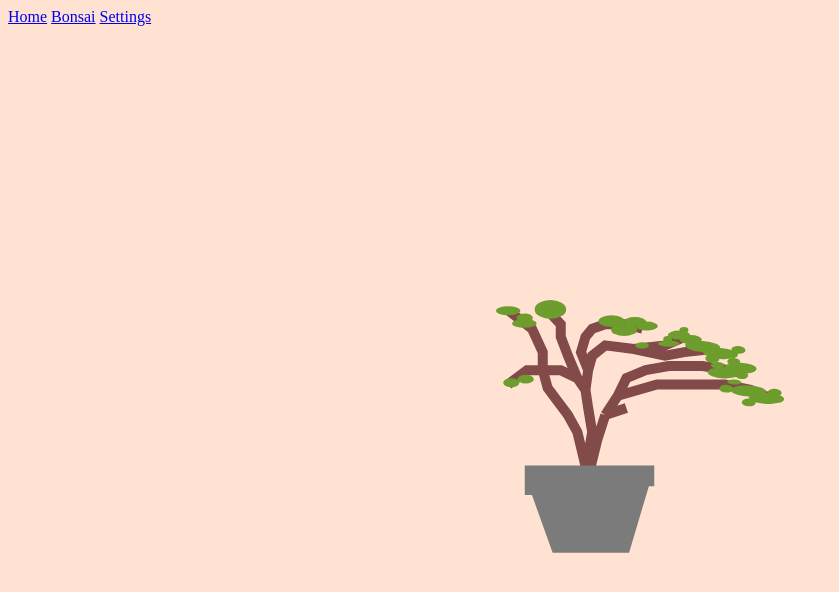
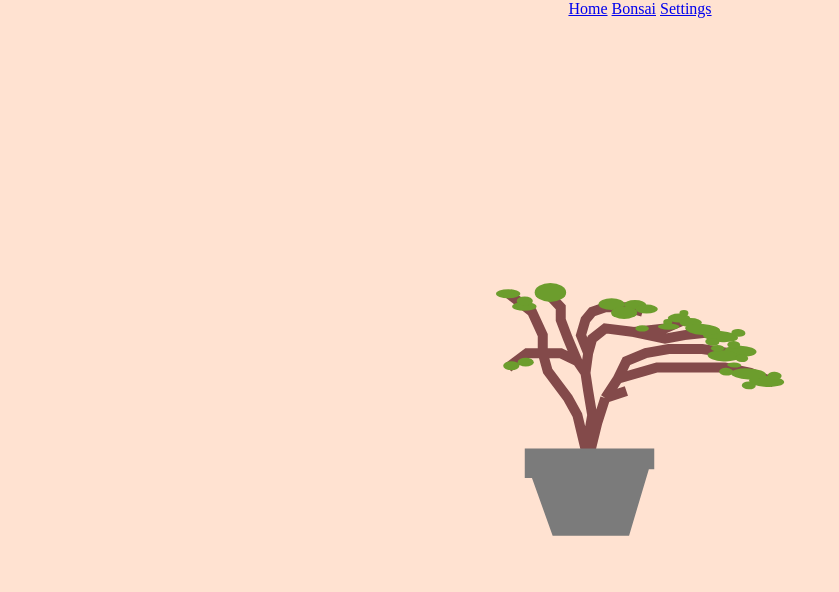
Before and after one commit to funnicus/junction-2022-bonsai-app, a SvelteKit app in the folder client/: page /bonsai in a window 1280 px wide. Shown: the top 592 px of the page, without its empty margins (0-839 px from the left). Built offline with nearby package versions, Linux system fonts and the light colour scheme.

Commit message:
bonzai centered

```diff
--- a/client/src/app.html
+++ b/client/src/app.html
@@ -7,6 +7,6 @@
 		%sveltekit.head%
 	</head>
 	<body>
-		<div>%sveltekit.body%</div>
+		<div class="view">%sveltekit.body%</div>
 	</body>
 </html>
--- a/client/src/routes/+layout.svelte
+++ b/client/src/routes/+layout.svelte
@@ -1,3 +1,4 @@
+
 <nav>
   <a href="/">Home</a>
   <a href="/bonsai">Bonsai</a>
@@ -8,13 +9,28 @@
   <slot></slot>
 </main>
 
-<style lang="scss">
 
+<style lang="scss" global>
   :root {
     background: #FFE2D1;
+    height: 100%;
   }
 
-  main {
+  body {
+    margin: 0;
+  }
+
+  .view {
     height: 100vh;
+    align-items: center;
+    margin: 0;
+    display: flex;
+    flex-direction: column;
+
+    main {
+      flex: 1 1 75%;
+    }
   }
+
+
 </style>
```
